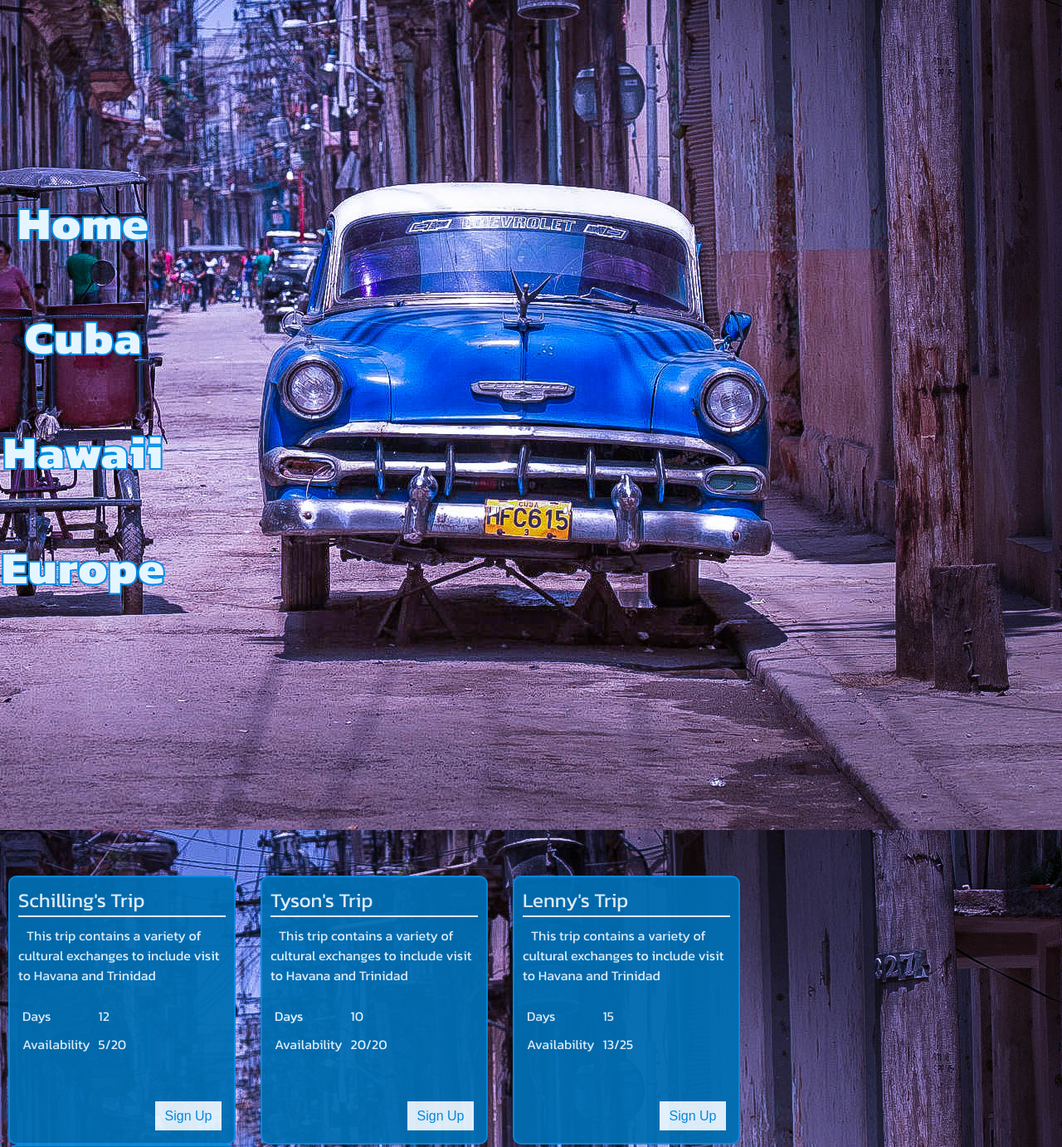
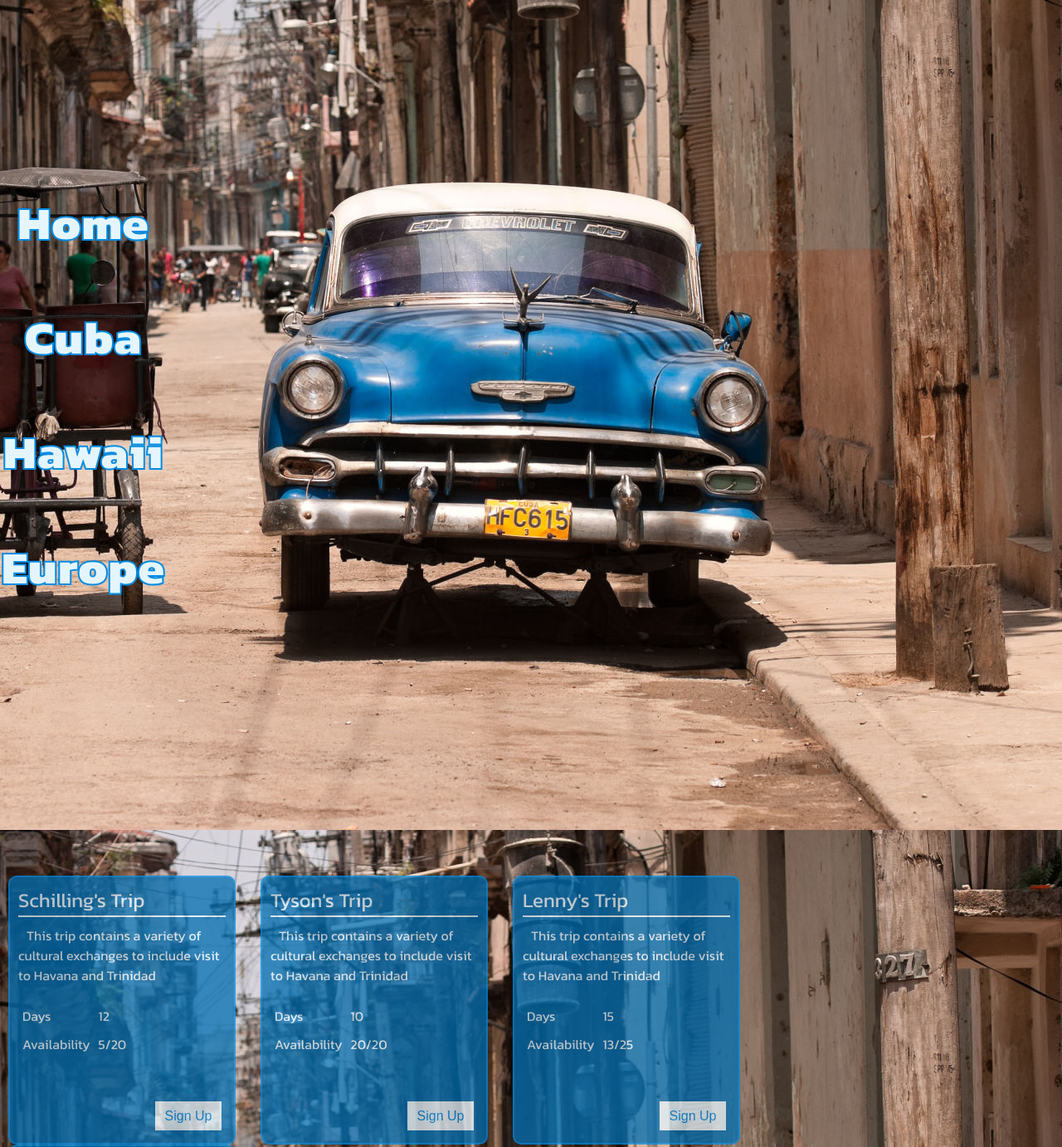
Before and after one commit to ocalvet/flightScheduler, a website: page index.html in a window 1280 px wide. Shown: the top 1382 px of the page at 83% size. Drawn offline with nearby package versions, Linux system fonts and the light colour scheme; some packages are replaced by stand-ins of ours; files that its build step writes are made by us from their sources.

Commit message:
changed opacity

```diff
--- a/styles/main.less
+++ b/styles/main.less
@@ -9,7 +9,7 @@ html,body {
 }
 
 body {
-  background: url('../images/habana_vieja_blue.jpg') 100%;
+  background: url('../images/habana_vieja.jpg') 100%;
 }
 
 h1 {
@@ -91,7 +91,7 @@ h4 {
   border: 2px darken(@primary-color, 50%) solid;
   background: darken(@primary-color, 60%);
   border-radius: 10px;
-  opacity: .95;
+  opacity: .75;
   margin-right: 30px;
   position: relative;
 }
```
